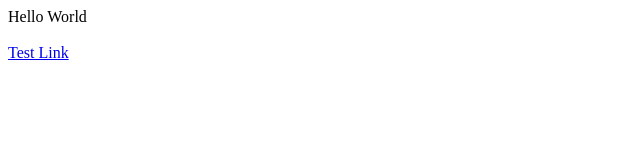
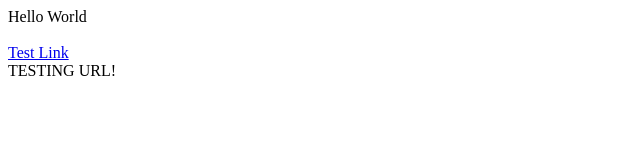
Before and after one commit to sl0686/sl0686.github.io, a plain HTML site: page index.html in a window 1280 px wide. Shown: the whole page, without its empty margins (0-640 px from the left). Drawn offline with Linux system fonts and the light colour scheme.

Commit message:
OL Update

```diff
--- a/index.html
+++ b/index.html
@@ -1,2 +1,4 @@
 <span>Hello World</span><br><br>
 <a href ="https://whatnot.onelink.me/56MH?af_xp=custom&pid=mweb_app_upsell&c=app_upsell&af_dp=whatnot%3A%2F%2Ffeed&af_force_deeplink=true">Test Link</a>
+<br>
+<div>TESTING URL!</div>
```
